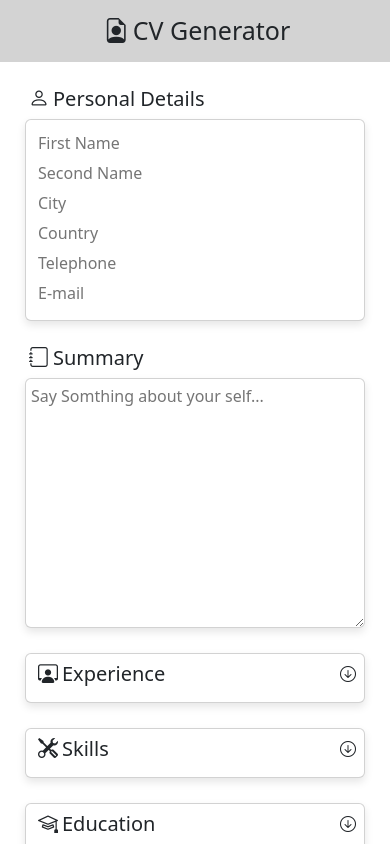
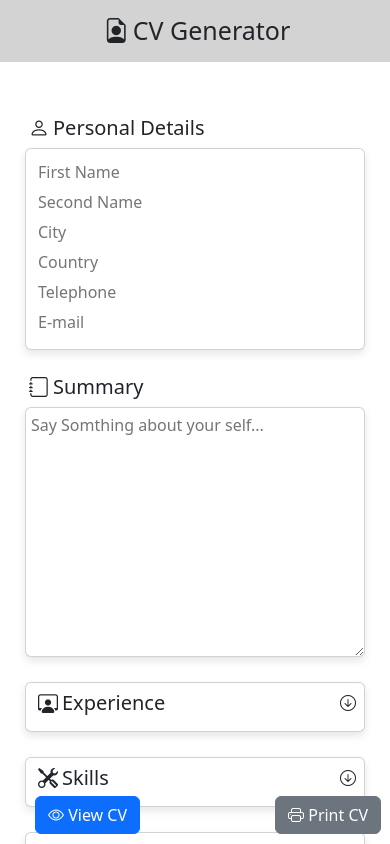
Before and after one commit to IannnnnW/cv-generator, a React (Create React App) app: page / in a window 390 px wide. Shown: the top 844 px of the page. Built offline with nearby package versions, Linux system fonts and the light colour scheme.

Commit message:
Added more

```diff
--- a/src/App.js
+++ b/src/App.js
@@ -8,6 +8,7 @@ import Language from "./components/Language";
 import CVTemplate from "./components/cv-template";
 
 const App = ()=>{
+    const [toggleView, setToggleView] = useState(false)
     const [personalDetails, setPersonalDetails] = useState({
         firstName: '',
         secondName: '',
@@ -63,7 +64,7 @@ const App = ()=>{
         <div className="body">
             <nav className="navbar d-flex justify-content-center"><i className="bi bi-file-earmark-person m-1"></i> CV Generator</nav>
             <div className="Generator d-flex justify-content-center">
-                <div className="input-form">
+                <div className={!toggleView ? "input-form" : "d-none"}>
                     <PersonalDetails personalDetails={personalDetails} onChange={handlechange}/>
                     <Summary summary={summary} onChange={handleSummaryChange}/>
                     <Experience handleSubmit={handleExperienceSubmit}/>
@@ -71,11 +72,11 @@ const App = ()=>{
                     <Education handleSubmit={handleEducationSubmit}/>
                     <Language handleSubmit={handleLanguageSubmit}/>
                 </div>
-                <div className="d-flex gap-3 d-none">
-                    <button className="btn btn-primary"><i className="bi bi-eye"></i> View CV</button>
-                    <button className="btn btn-secondary"><i class="bi bi-printer"></i> Print CV</button>
+                <div className="function-buttons">
+                    <button className="btn btn-primary btn-view" onClick={()=>setToggleView(!toggleView)}><i className="bi bi-eye"></i> View CV</button>
+                    <button className="btn btn-secondary btn-print"><i class="bi bi-printer"></i> Print CV</button>
                 </div>
-                <div className="cv-template">
+                <div className={toggleView ? "cv-template" : "d-none"}>
                     <CVTemplate personalDetails={personalDetails} summary={summary} experience={experienceArray} skills={skills} education={educationArray} languages={languagesArray}/>
                 </div>
             </div>
--- a/src/index.css
+++ b/src/index.css
@@ -29,7 +29,6 @@ p{
   width: 340px;
   margin: 25px;
 }
-
 .personal-details > .card{
   padding: 10px;
 }
@@ -117,6 +116,7 @@ p{
     flex-direction: column;
     justify-content: center;
     align-items: center;
+    height: 950px;
   }
   .personal-details{
     max-width: 350px;
@@ -150,10 +150,21 @@ p{
     display: flex;
     flex-direction: column;
   }
+  .function-buttons{
+    display: flex;
+    gap: 135px;
+    position: fixed;
+    bottom: 0;
+    left: 25px;
+    width: 100%;
+    color: #fff;
+    padding: 10px;
+  }
+  .person{
+    display: none;
+  }
   .cv-template{
-   display: none;
-  }
-  .function-buttons{
-    display: block !important;
+    height: 900px;
+    width: 500px;
   }
 }
```
